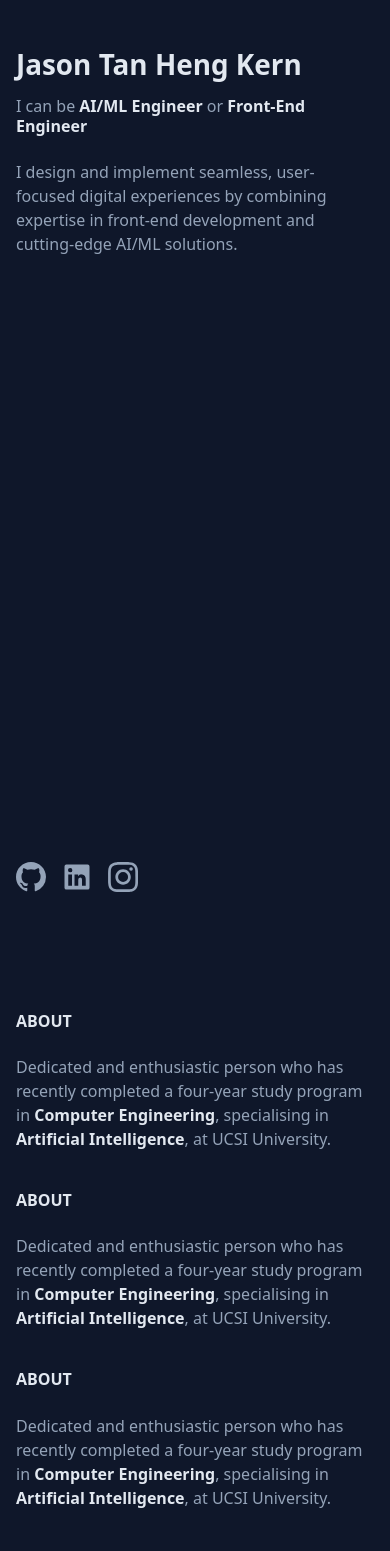
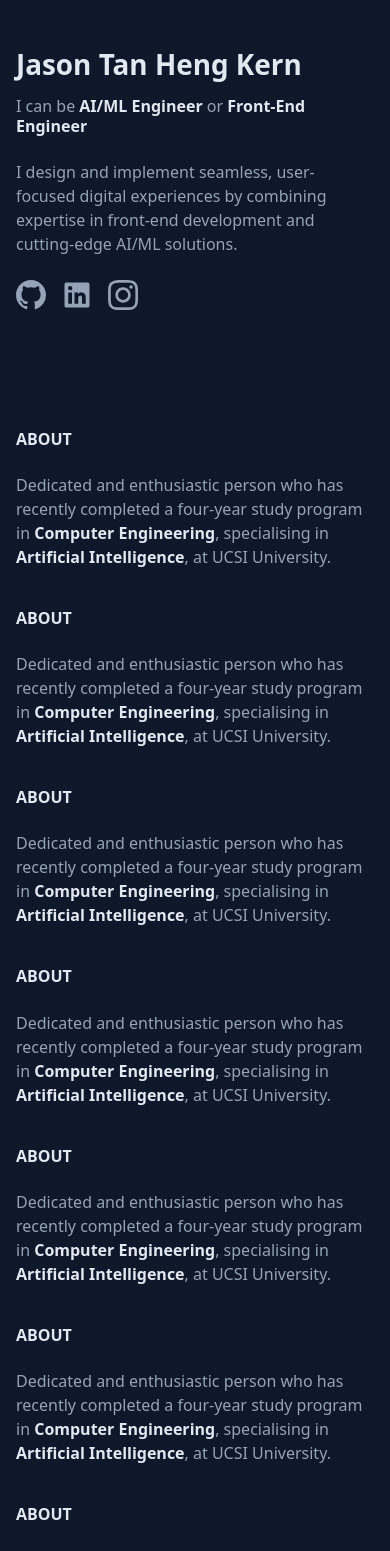
Before and after one commit to JasonTan526/hktan-resume, a Vue app: page / in a window 390 px wide. Shown: the top 1551 px of the page. Built offline with nearby package versions, Linux system fonts and the light colour scheme.

Commit message:
Sticky Bug Fixed

```diff
--- a/src/assets/main.css
+++ b/src/assets/main.css
@@ -57,6 +57,15 @@ body {
 		background: unset;
 	}
 
+	/* Height */
+	.h-lg-100 {
+		height: 100%;
+	}
+
+	.vh-lg-100 {
+		height: 100vh;
+	}
+
 	/* Margin */
 	.mt-lg-10 {
 		margin-top: 6rem;
@@ -68,6 +77,14 @@ body {
 		padding-bottom: 6rem;
 	}
 
+	/* Sticky */
+	.sticky-top-lg {
+		position: sticky;
+		top: 0;
+		z-index: 1020;
+		/* Same z-index as Bootstrap's sticky-top */
+	}
+
 	/* Width */
 	.w-lg-48 {
 		width: 48% !important;
--- a/src/views/homePage.vue
+++ b/src/views/homePage.vue
@@ -6,8 +6,8 @@
 
 	<div class="w-full py-5 px-3 px-md-5 py-lg-0">
 		<div class="w-full d-flex flex-column max-w-xl min-h-100 mx-auto main_container position-relative flex-lg-row">
-			<div class="w-lg-48 py-lg-10 vh-100 sticky-top">
-				<div class="h-100 d-flex flex-column justify-content-between">
+			<div class="w-lg-48 py-lg-10 vh-lg-100 sticky-top-lg">
+				<div class="h-lg-100 d-flex flex-column justify-content-between">
 					<div>
 						<h1 class="fw-bold color-Header mb-0">
 							Jason Tan Heng Kern
@@ -54,25 +54,11 @@
 							</a>
 						</div>
 					</div>
-
 				</div>
-
 			</div>
 
 			<div class="w-lg-48 py-10 ms-auto">
-				<h6 class="text-uppercase color-Header fw-bold sticky-top mb-0 py-4 bg-Normal d-lg-none">
-					about
-				</h6>
-
-				<p class="color-Normal">
-					Dedicated and enthusiastic person who has recently completed a four-year study program in
-					<b class="color-Header"> Computer Engineering</b>,
-					specialising in
-					<b class="color-Header"> Artificial Intelligence</b>,
-					at UCSI University.
-				</p>
-
-				<h6 class="text-uppercase color-Header fw-bold sticky-top mb-0 py-4 bg-Normal d-lg-none">
+				<h6 class=" text-uppercase color-Header fw-bold sticky-top mb-0 py-4 bg-Normal d-lg-none">
 					about
 				</h6>
 
```
